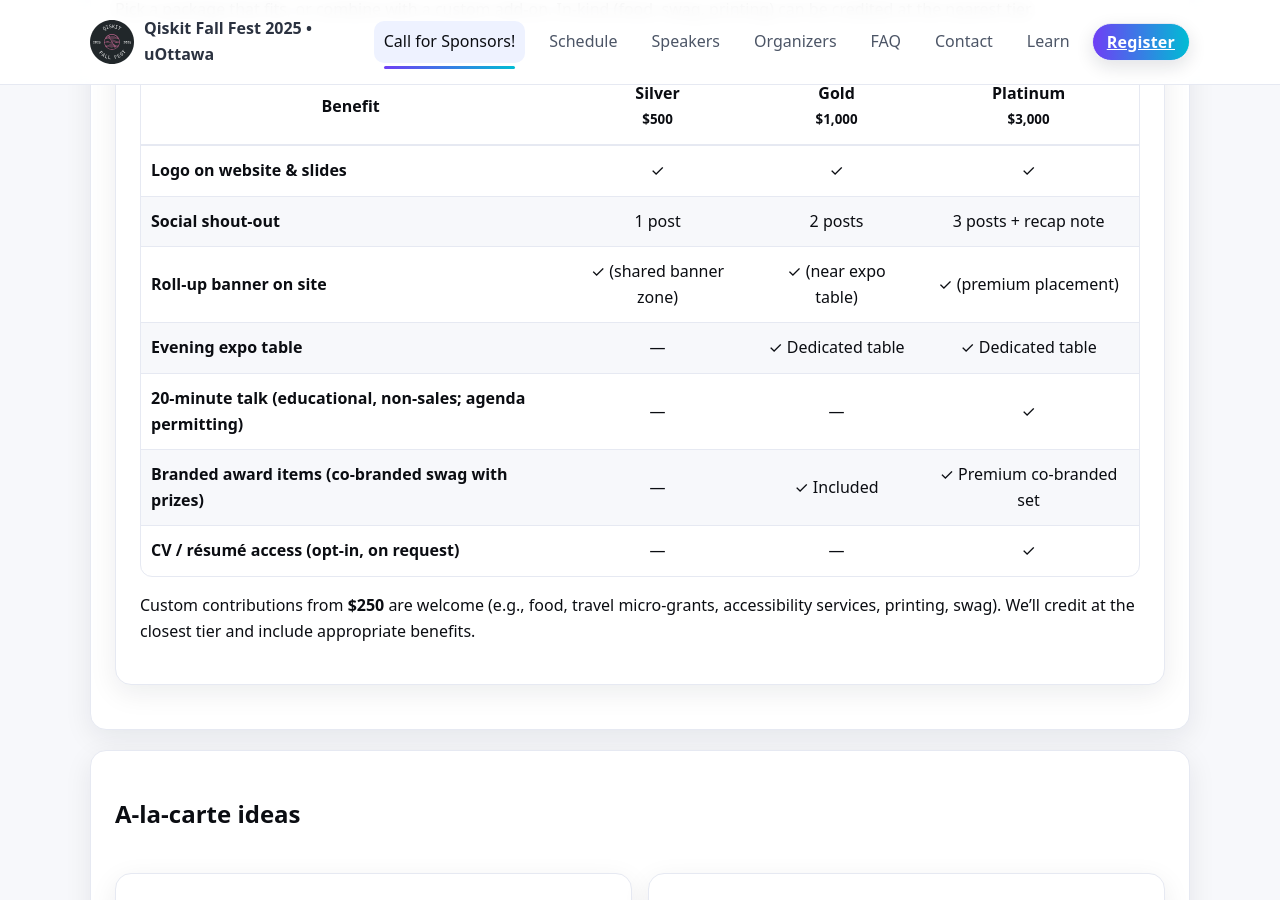
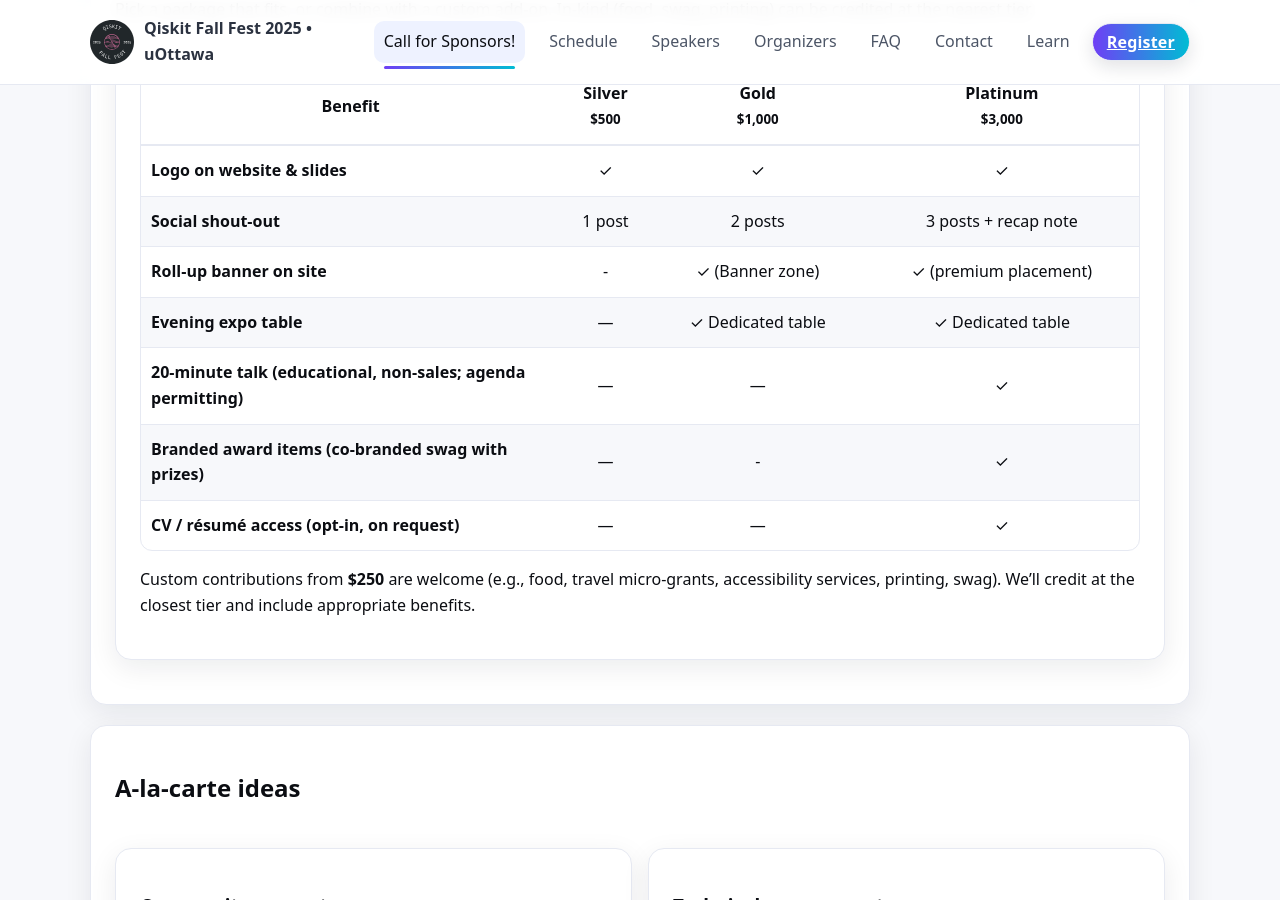
Before and after one commit to utkarshh-singh/fall-fest-2025-website, a Jekyll site: the page built from sponshorship.md, in a window 1280 px wide and 900 px high, scrolled down 1578 px. Built offline with Jekyll 4.4.1, drawn with Linux system fonts in a browser that asks for light colours.

Commit message:
Update sponshorship.md

```diff
--- a/sponshorship.md
+++ b/sponshorship.md
@@ -100,8 +100,8 @@
         </tr>
         <tr>
           <td>Roll-up banner on site</td>
-          <td>✓ (shared banner zone)</td>
-          <td>✓ (near expo table)</td>
+          <td>-</td>
+          <td>✓ (Banner zone)</td>
           <td>✓ (premium placement)</td>
         </tr>
         <tr>
@@ -119,8 +119,8 @@
         <tr>
           <td>Branded award items (co-branded swag with prizes)</td>
           <td>—</td>
-          <td>✓ Included</td>
-          <td>✓ Premium co-branded set</td>
+          <td>-</td>
+          <td>✓</td>
         </tr>
         <tr>
           <td>CV / résumé access (opt-in, on request)</td>
@@ -162,7 +162,7 @@
   <section class="card">
     <h2>How to sponsor</h2>
     <ol>
-      <li><strong>Reach out:</strong> contact us via <a href="{{ '/contact/' | relative_url }}">the form</a> or contact one of the organizers.</li>
+      <li><strong>Reach out:</strong> contact us via <a href="{{site.sponsor_form_url | default: site.register_url}}">the form</a> or contact one of the organizers.</li>
       <li><strong>Pick a package:</strong> choose a tier or craft a custom plan; we’ll confirm availability (tables, judging slots, etc.).</li>
       <li><strong>Send assets:</strong> vector logo (SVG/AI), short blurb, links, and any job posts.</li>
       <li><strong>Get involved:</strong> nominate mentors/judges, propose a prize, and join our Discord for updates.</li>
```
